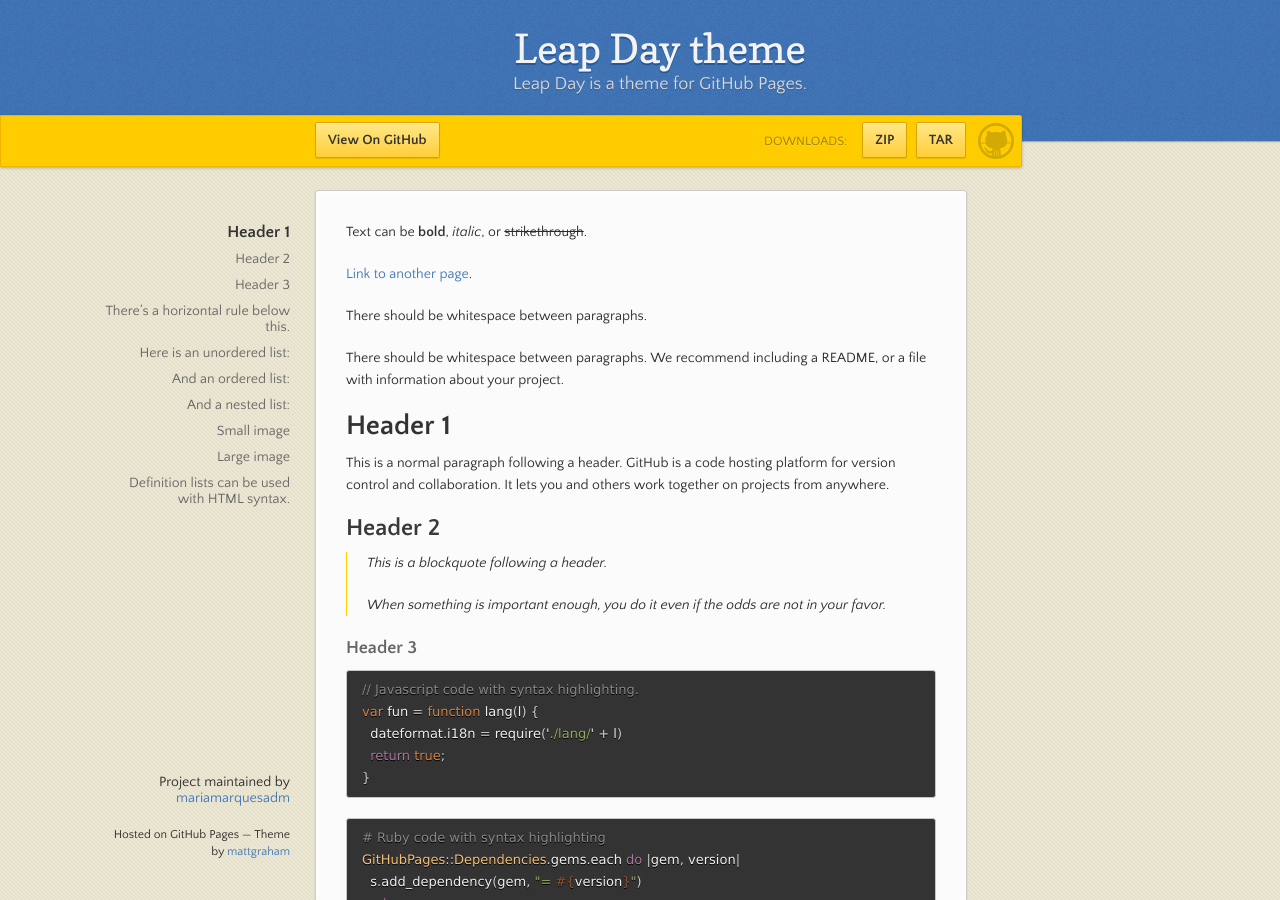
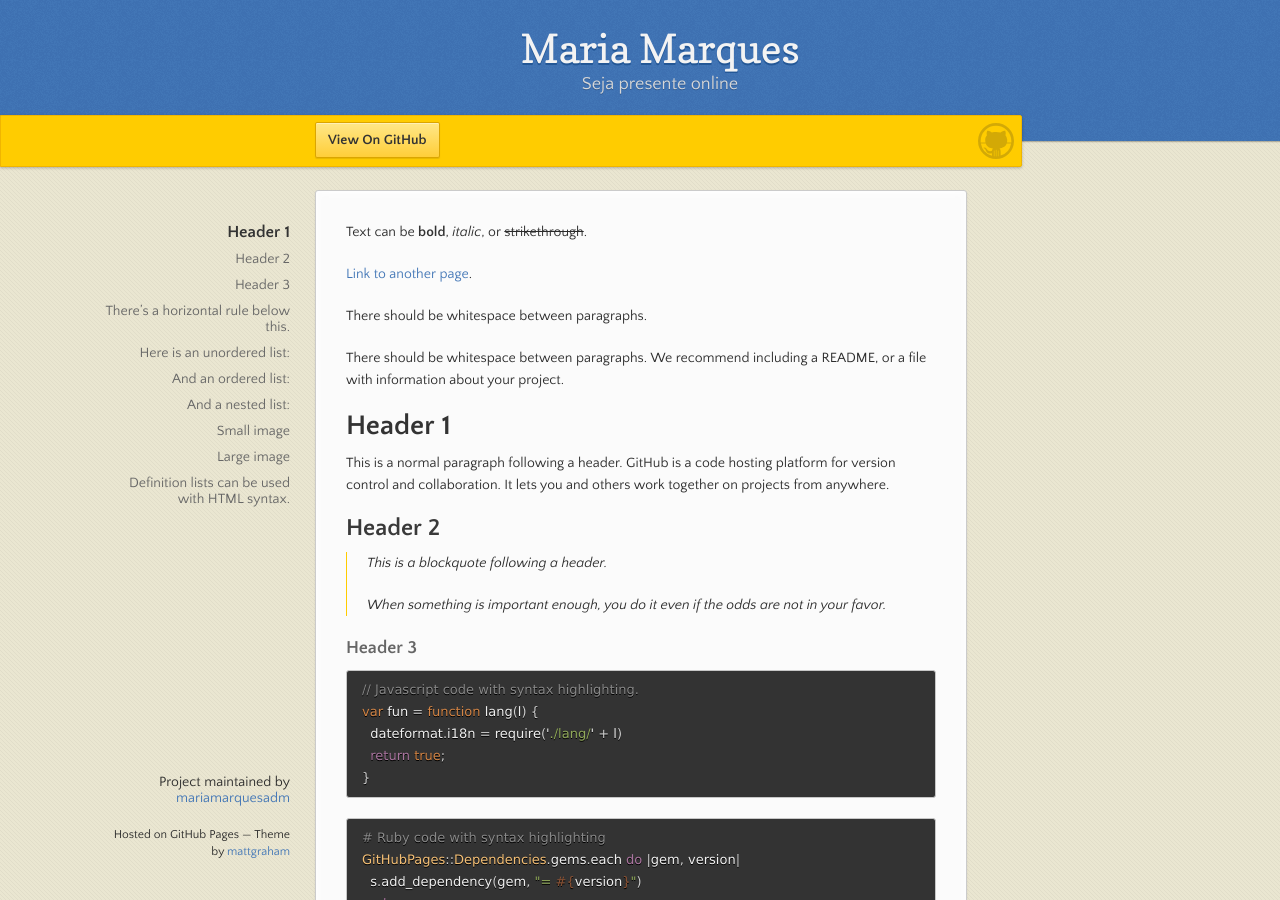
Before and after one commit to mariamarquesadm/mariamarquesadm, a Jekyll site: the page built from index.md, in a window 1280 px wide and 900 px high. Built offline with Jekyll 4.4.1, drawn with Linux system fonts in a browser that asks for light colours.

Commit message:
Update _config.yml

```diff
--- a/_config.yml
+++ b/_config.yml
@@ -1,5 +1,5 @@
-title: Leap Day theme
-description: Leap Day is a theme for GitHub Pages.
-show_downloads: true
+title: Maria Marques
+description: Seja presente online
+show_downloads: false
 google_analytics:
 theme: jekyll-theme-leap-day
```
